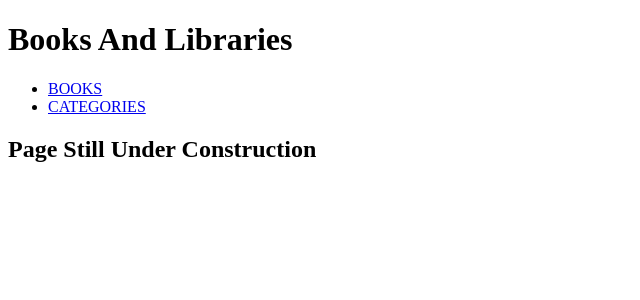
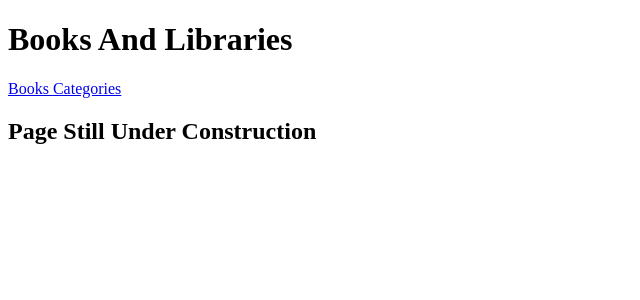
Before and after one commit to BenjaminSemah/books-and-libraries, a React (Create React App) app: page /categories in a window 1280 px wide. Shown: the top 300 px of the page, without its empty margins (0-640 px from the left). Built offline with nearby package versions, Linux system fonts and the light colour scheme.

Commit message:
Add routing to app pages

```diff
--- a/package.json
+++ b/package.json
@@ -6,6 +6,7 @@
     "@testing-library/jest-dom": "^5.16.2",
     "@testing-library/react": "^12.1.3",
     "@testing-library/user-event": "^13.5.0",
+    "prop-types": "^15.8.1",
     "react": "^17.0.2",
     "react-dom": "^17.0.2",
     "react-redux": "^7.2.6",
--- a/src/App.js
+++ b/src/App.js
@@ -1,17 +1,17 @@
 import React from 'react';
-import { Routes, Route } from 'react-router-dom';
+import { BrowserRouter as Router, Route, Routes } from 'react-router-dom';
 import Header from './components/Header';
+import Books from './components/Books';
 import Categories from './components/Categories';
-import Books from './components/Books';
 
-export default function App() {
-  return (
-    <>
-      <Header />
-      <Routes>
-        <Route path="/" element={<Books />} />
-        <Route path="/categories" element={<Categories />} />
-      </Routes>
-    </>
-  );
-}
+const App = () => (
+  <Router>
+    <Header />
+    <Routes>
+      <Route path="/" exact element={<Books />} />
+      <Route path="/categories" element={<Categories />} />
+    </Routes>
+  </Router>
+);
+
+export default App;
--- a/src/components/Header.js
+++ b/src/components/Header.js
@@ -1,35 +1,17 @@
 import React from 'react';
-import { NavLink } from 'react-router-dom';
+import { Outlet, Link } from 'react-router-dom';
 
-const Header = () => {
-  const navigation = [
-    {
-      id: 0,
-      path: '/',
-      navName: 'BOOKS',
-    },
-    {
-      id: 1,
-      path: '/categories',
-      navName: 'CATEGORIES',
-    },
-  ];
-  return (
-    <>
-      <header>
-        <h1>Books And Libraries</h1>
-        <nav>
-          <ul className="nav--links">
-            {navigation.map((navItem) => (
-              <li key={navItem.id}>
-                <NavLink to={navItem.path} className="nav--item">{navItem.navName}</NavLink>
-              </li>
-            ))}
-          </ul>
-        </nav>
-      </header>
-    </>
-  );
-};
+const Header = () => (
+  <header>
+    <div className="inside--header">
+      <h1>Books And Libraries</h1>
+      <nav className="nav--links">
+        <Link className="nav--item" to="/">Books </Link>
+        <Link className="nav--item" to="/categories">Categories </Link>
+      </nav>
+    </div>
+    <Outlet />
+  </header>
+);
 
 export default Header;
--- a/src/components/booksComponents/BookItem.js
+++ b/src/components/booksComponents/BookItem.js
@@ -1,13 +1,28 @@
 import React from 'react';
+import PropTypes from 'prop-types';
 
 const BookItem = (props) => {
-  <>
-    <div className="book--card">
-      <h2 className="book--title">{props.title}</h2>
-      <h3 className="book--author">{props.author}</h3>
-      <button className="remove--btn" type="button">Remove</button>
-    </div>
-  </>;
+  const {
+    book: { title, author },
+  } = props;
+
+  return (
+    <>
+      <div className="book--card">
+        <h2 className="book--title">{title}</h2>
+        <h3 className="book--author">{author}</h3>
+        <button className="remove--btn" type="button">Remove</button>
+      </div>
+    </>
+  );
+};
+
+BookItem.propTypes = {
+  book: PropTypes.shape({
+    id: PropTypes.number,
+    title: PropTypes.string,
+    author: PropTypes.string,
+  }).isRequired,
 };
 
 export default BookItem;
--- a/src/components/booksComponents/BookList.js
+++ b/src/components/booksComponents/BookList.js
@@ -18,8 +18,7 @@ const BookList = () => {
   const bookElements = booksLibrary.map((book) => (
     <BookItem
       key={book.id}
-      title={book.title}
-      author={book.author}
+      book={book}
     />
   ));
 
--- a/src/index.js
+++ b/src/index.js
@@ -1,13 +1,12 @@
+/* eslint-disable no-unused-vars */
 import React from 'react';
 import ReactDOM from 'react-dom';
-import { BrowserRouter as Router } from 'react-router-dom';
 import App from './App';
+import index from './index.css';
 
 ReactDOM.render(
   <React.StrictMode>
-    <Router>
-      <App />
-    </Router>
+    <App />
   </React.StrictMode>,
   document.getElementById('root'),
 );
```
Also changed, not shown: src/index.css (added), 1 other file (tests, documents, lock files or other folders).
